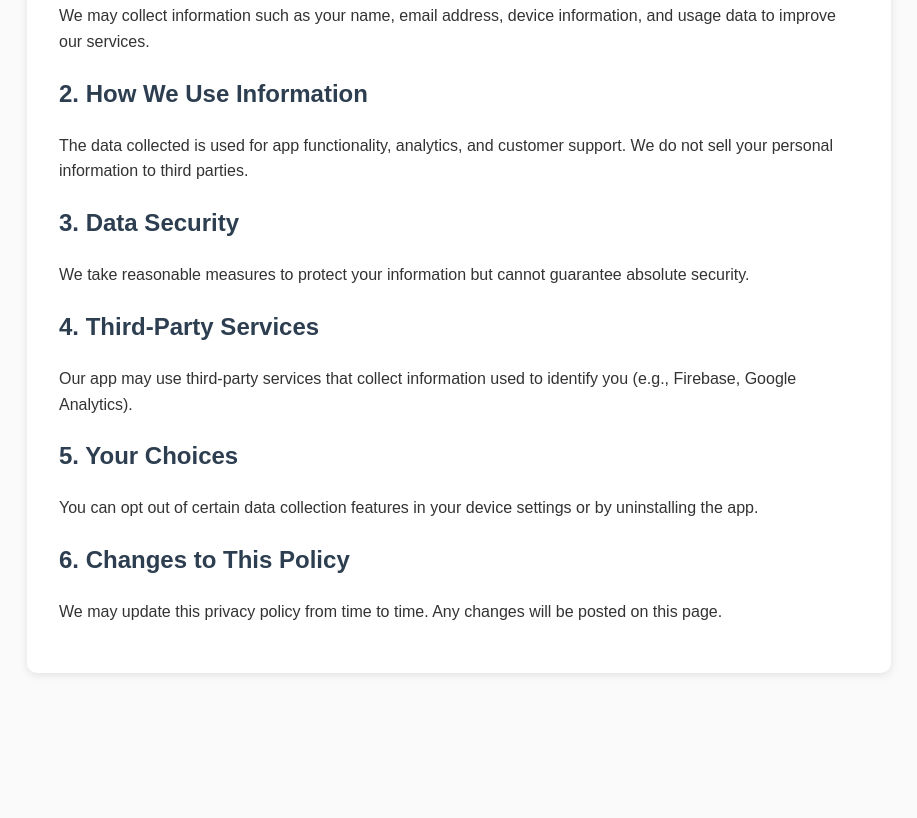
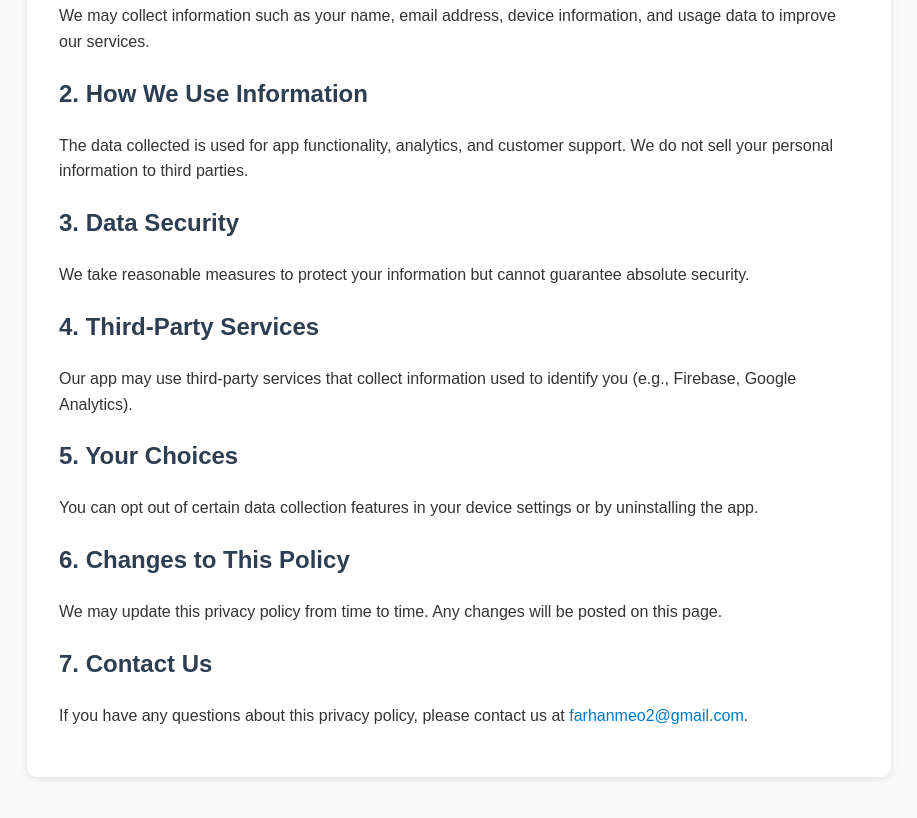
Before and after one commit to Saad-Ahmed-Khanzada/privacyPolicy, a plain HTML site: page index.html in a window 1280 px wide. Shown: the part 318-1136 px from the top of the page, without its empty margins (181-1098 px from the left). Before the commit the page ends 1041 px from the top, so only its background shows below. Drawn offline with Linux system fonts and the light colour scheme.

Commit message:
added email

```diff
--- a/index.html
+++ b/index.html
@@ -32,7 +32,8 @@
     <h2>6. Changes to This Policy</h2>
     <p>We may update this privacy policy from time to time. Any changes will be posted on this page.</p>
 
-
+    <h2>7. Contact Us</h2>
+    <p>If you have any questions about this privacy policy, please contact us at <a href="farhanmeo2@gmail.com">farhanmeo2@gmail.com</a>.</p>
   </div>
 </body>
 </html>
```
